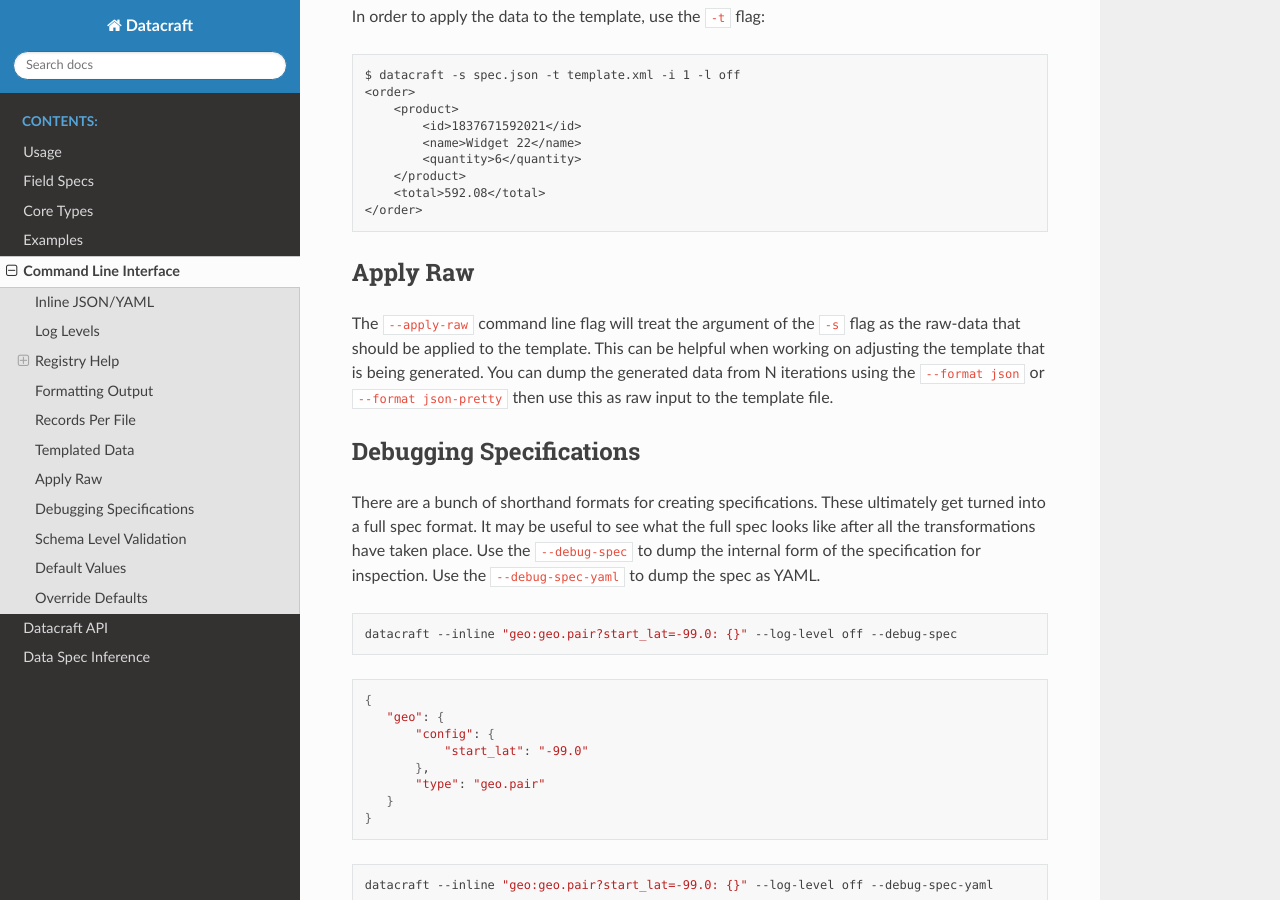
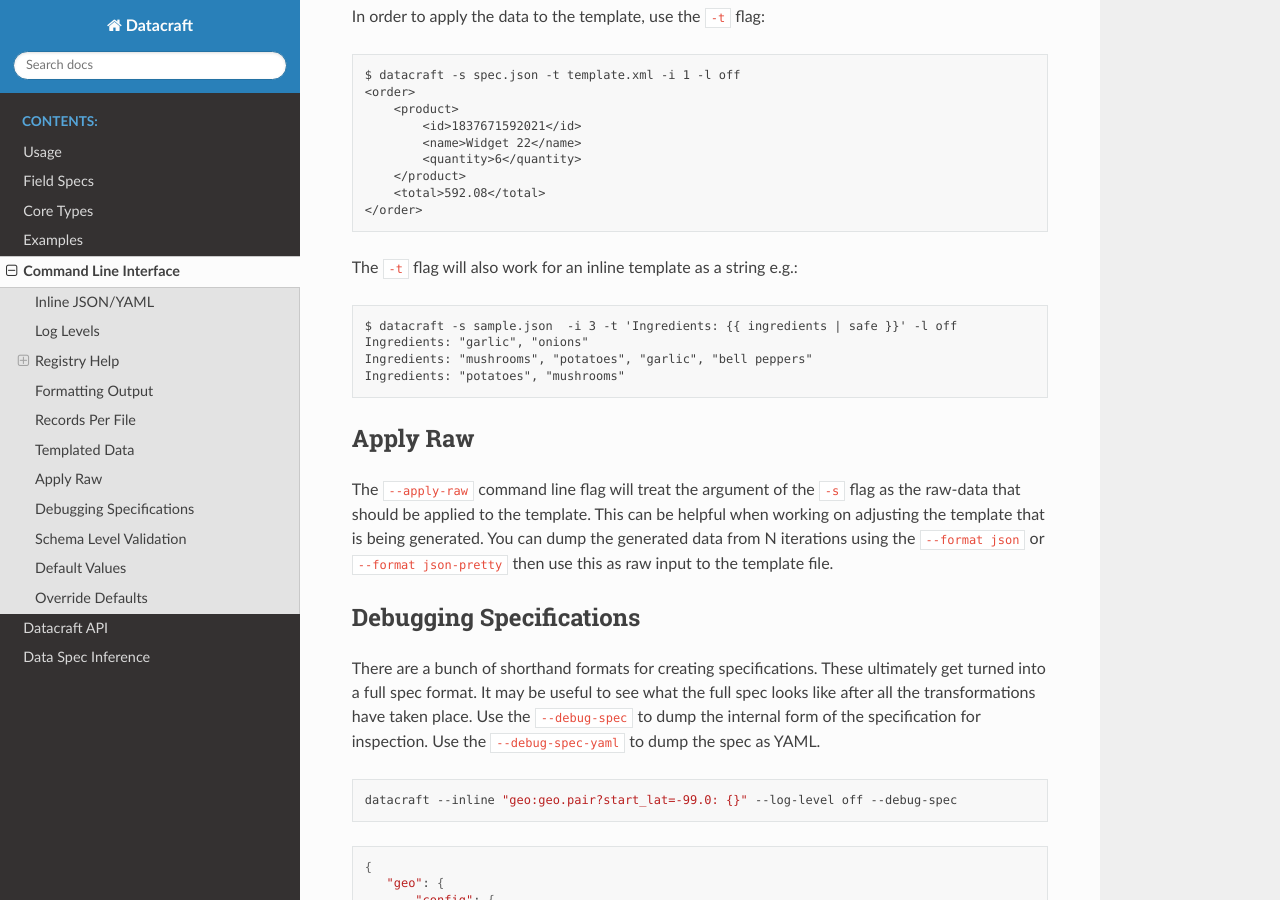
Before and after one commit to bbux-dev/datacraft, a Sphinx documentation site: the page built from docs/source/cli.rst, in a window 1280 px wide and 900 px high, scrolled down 5587 px. Built offline with Sphinx 7.4.7 and the Read the Docs theme 3.1.0, drawn with Linux system fonts in a browser that asks for light colours.

Commit message:
Added example for inline template from command line

```diff
--- a/docs/source/cli.rst
+++ b/docs/source/cli.rst
@@ -311,6 +311,15 @@ In order to apply the data to the template, use the ``-t`` flag:
         <total>592.08</total>
     </order>
 
+The ``-t`` flag will also work for an inline template as a string e.g.:
+
+.. code-block:: text
+
+   $ datacraft -s sample.json  -i 3 -t 'Ingredients: {{ ingredients | safe }}' -l off
+   Ingredients: "garlic", "onions"
+   Ingredients: "mushrooms", "potatoes", "garlic", "bell peppers"
+   Ingredients: "potatoes", "mushrooms"
+
 Apply Raw
 ---------
 
```
